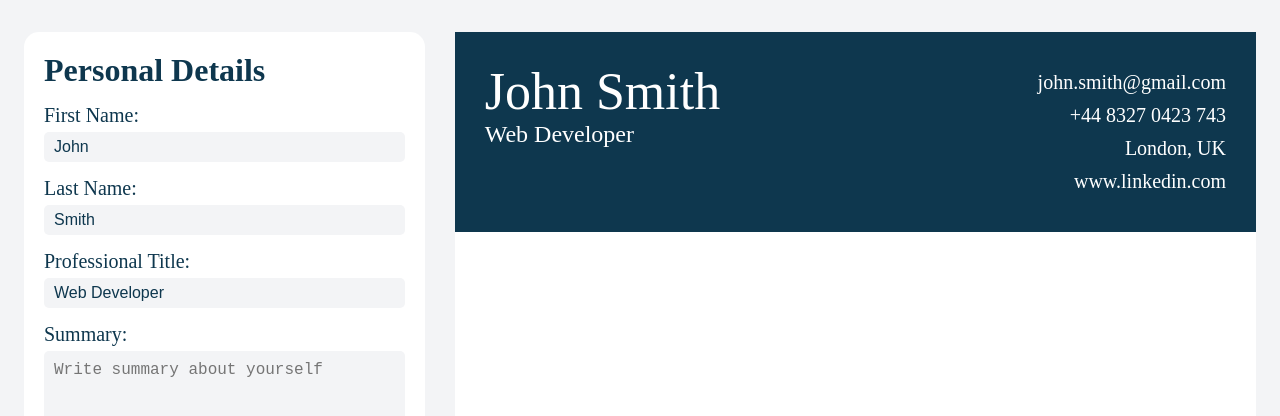
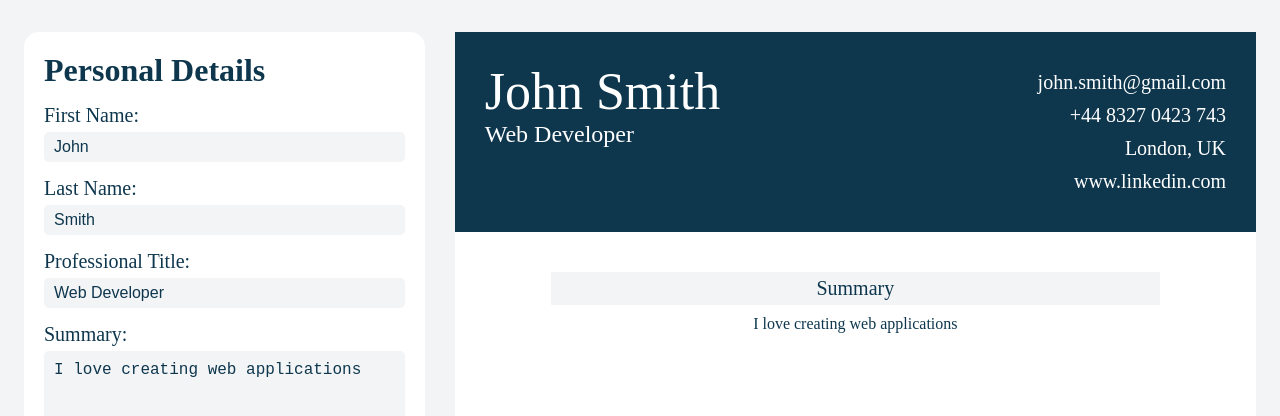
Before and after one commit to Stjepan1999/cv-builder, a React (Vite) app: page / in a window 1280 px wide. Shown: the top 416 px of the page. Built offline with nearby package versions, Linux system fonts and the light colour scheme.

Commit message:
Create summary section in CV

```diff
--- a/src/App.jsx
+++ b/src/App.jsx
@@ -1,5 +1,6 @@
 import { PersonalDetails } from './components/PersonalDetails';
 import { ResumeInfoSection } from './components/ResumeInfo';
+import { ResumeSummarySection } from './components/ResumeSummary';
 import { useState } from 'react';
 import './style.css';
 
@@ -8,7 +9,7 @@ export function App() {
     firstName: 'John',
     lastName: 'Smith',
     professionalTitle: 'Web Developer',
-    summary: '',
+    summary: 'I love creating web applications',
   });
 
   const handlePersonalInfoChange = (e) => {
@@ -30,7 +31,9 @@ export function App() {
         </div>
         <div className="resume-container">
           <ResumeInfoSection personalInfo={personalInfo} />
-          <div className="resume-main-section"></div>
+          <div className="resume-main-section">
+            <ResumeSummarySection summary={personalInfo.summary} />
+          </div>
         </div>
       </div>
     </>
--- /dev/null
+++ b/src/components/ResumeSummary.jsx
@@ -0,0 +1,10 @@
+import '../style.css';
+
+export function ResumeSummarySection({ summary }) {
+  return (
+    <div className="resume-section">
+      <div className="resume-section-title">Summary</div>
+      <div className="resume-summary">{summary}</div>
+    </div>
+  );
+}
--- a/src/style.css
+++ b/src/style.css
@@ -101,6 +101,25 @@ body {
   text-align: right;
 }
 
+.resume-main-section {
+  display: flex;
+  flex-direction: column;
+  align-items: center;
+  padding: 40px 20px;
+}
+
+.resume-section {
+  width: 80%;
+  text-align: center;
+}
+
+.resume-section-title {
+  background-color: var(--background-color);
+  padding: 5px;
+  font-size: 20px;
+  margin-bottom: 10px;
+}
+
 @media (max-width: 1000px) {
   .main {
     flex-direction: column;
```
